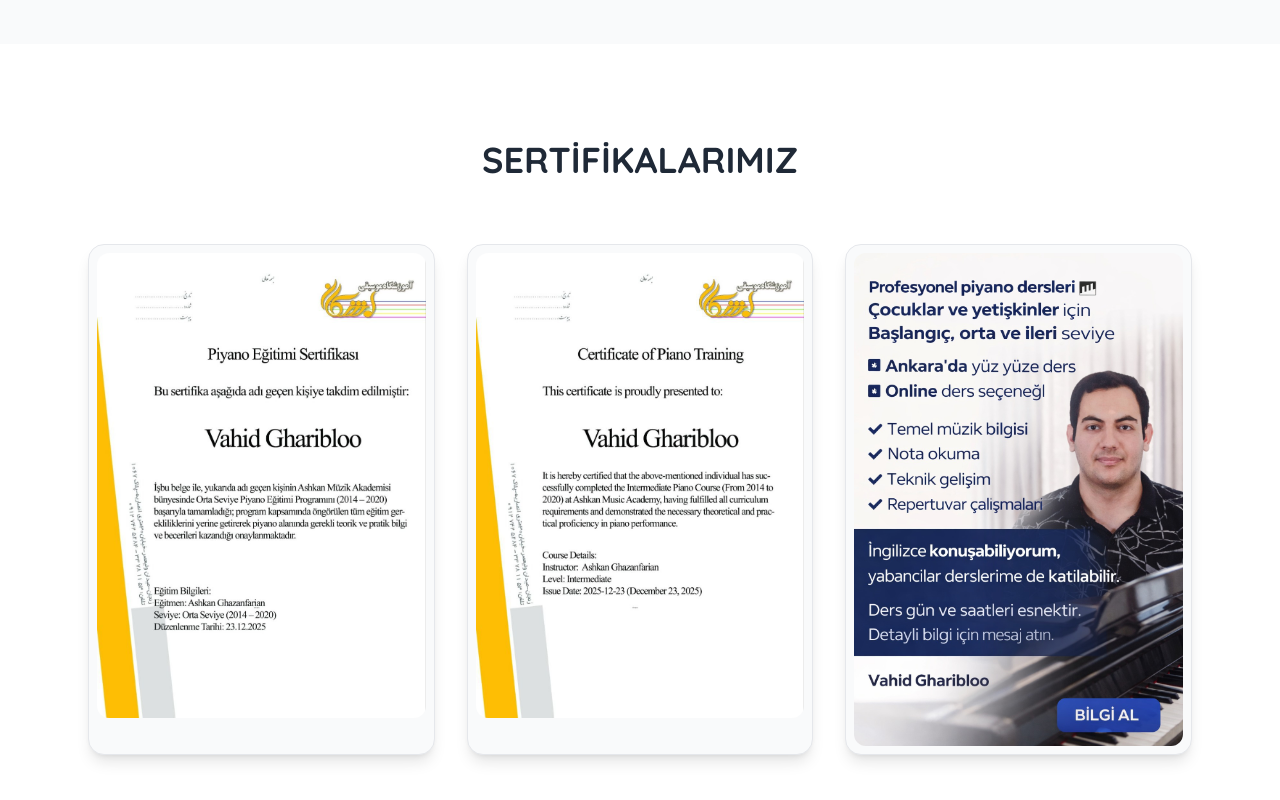
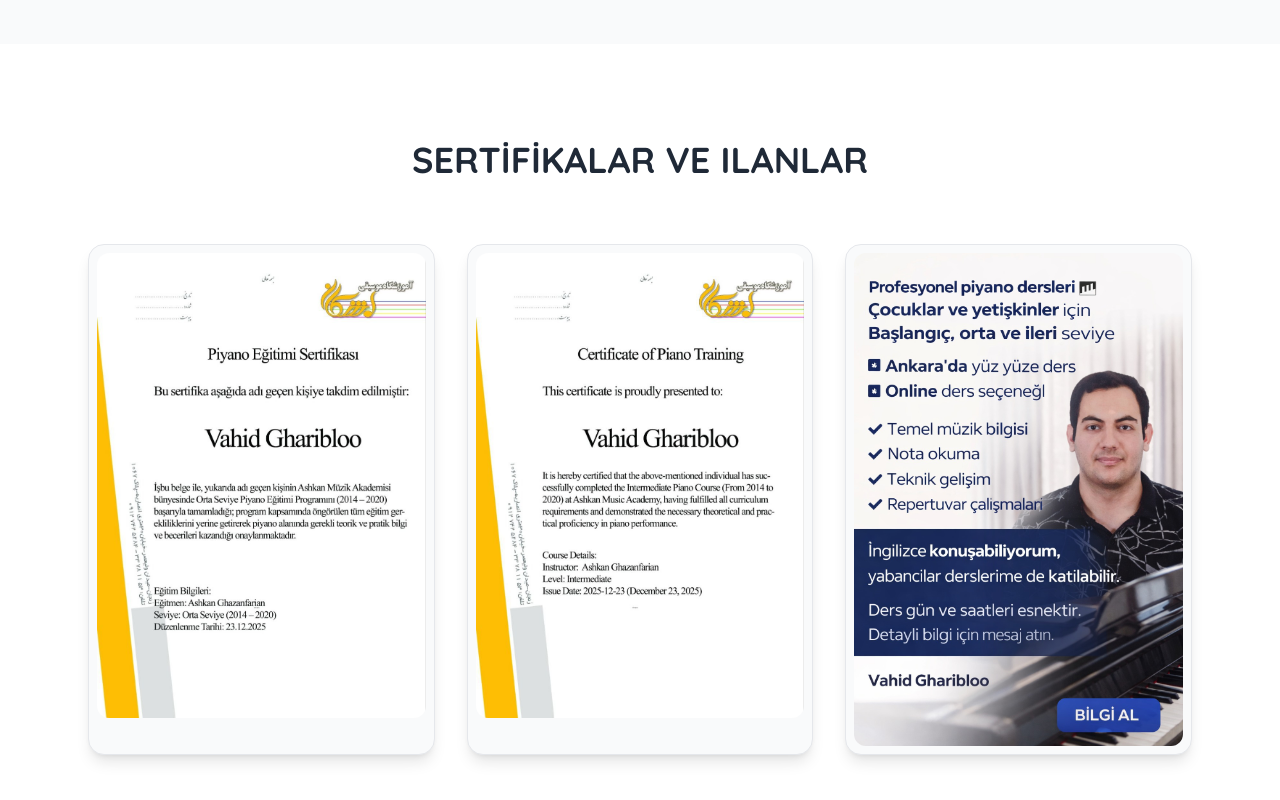
Before and after one commit to vahidgharib/vahidpiano, a plain HTML site: page index.html in a window 1280 px wide. Shown: the part 1738-2538 px from the top of the page. Drawn offline with nearby package versions, Linux system fonts and the light colour scheme.

Commit message:
Update index.html

```diff
--- a/index.html
+++ b/index.html
@@ -165,7 +165,7 @@ const translations = {
         heroT: "Profesyonel Piyano Eğitimi",
         heroS: "15 Yıllık Deneyim ile Sanata İlk Adım",
         heroB: "Ücretsiz Deneme Dersi",
-        titles: { principles: "EĞİTİM İLKELERİMİZ", advantages: "AVANTAJLAR & İNDİRİMLER", faq: "BİLGİLENDİRMELER", contact: "İLETİŞİM", social: "SOSYAL MEDYA", certs: "Sertifikalarımız" },
+        titles: { principles: "EĞİTİM İLKELERİMİZ", advantages: "AVANTAJLAR & İNDİRİMLER", faq: "BİLGİLENDİRMELER", contact: "İLETİŞİM", social: "SOSYAL MEDYA", certs: "Sertifikalar ve Ilanlar" },
         principles: [
             ["Doğru Teknik", "Akustik piyano ile parmak gelişimi ve müzikal disiplini inşa ediyoruz."],
             ["Teorik Altyapı", "Nota, ritim ve armoni bilgisiyle kapsamlı müzikal altyapı sunuyoruz."],
```
